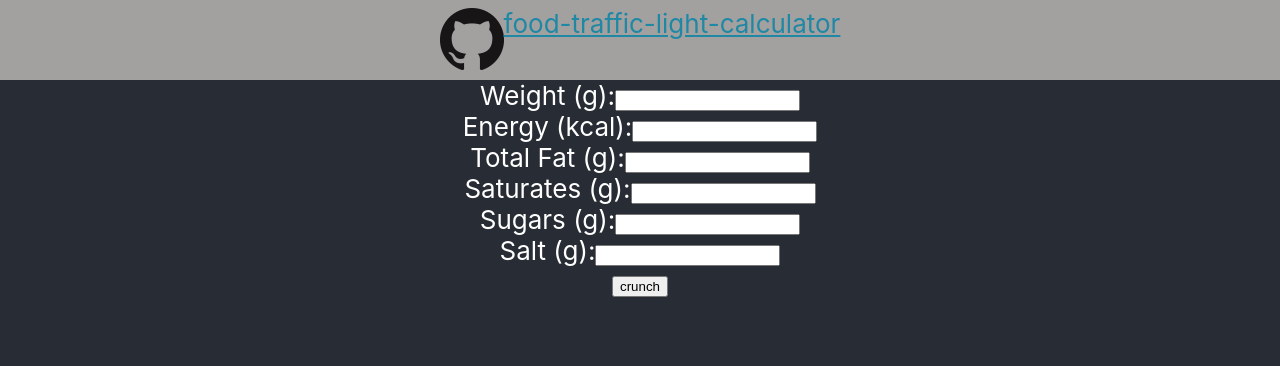
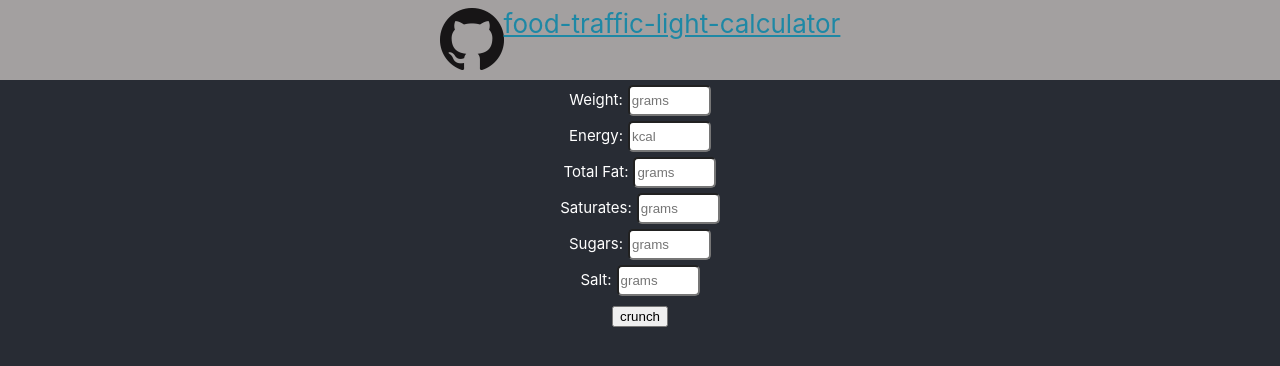
Before and after one commit to ReadyPlayer2/food-traffic-light-calculator, a React (Create React App) app: page / in a window 1280 px wide. Shown: the top 366 px of the page. Built offline with nearby package versions, Linux system fonts and the light colour scheme.

Commit message:
simplified css logic + improved input fields + ui tweaks

```diff
--- a/src/App.css
+++ b/src/App.css
@@ -30,6 +30,33 @@
 .green {
   color: white;
   background-color: green;
+}
+
+.orange {
+  color: white;
+  background-color: orange;
+}
+
+.red {
+  color: white;
+  background-color: red;
+}
+
+.white {
+  color: black;
+  background-color: white;
+}
+
+.traffic-light-container {
+  padding: 0;
+  margin: 0;
+  list-style: none;
+
+  display: flex;
+  justify-content: center;
+}
+
+li {
   padding: 5px;
   margin-top: 5px;
   border-top-left-radius: 20px;
@@ -40,53 +67,15 @@
   text-align: center;
 }
 
-.orange {
-  color: white;
-  background-color: orange;
-
-  padding: 5px;
-  margin-top: 5px;
-  border-top-left-radius: 20px;
-  border-top-right-radius: 20px;
-
-  line-height: 50px;
+label {
+  line-height: 25px;
   font-size: 15px;
   text-align: center;
 }
 
-.red {
-  color: white;
-  background-color: red;
-
-  padding: 5px;
-  margin-top: 5px;
-  border-top-left-radius: 20px;
-  border-top-right-radius: 20px;
-
-  line-height: 50px;
-  font-size: 15px;
-  text-align: center;
+input[type="number"] {
+  margin-left: 5px;
+  border-radius: 5px;
+  width: 75px;
+  height: 25px;
 }
-
-.white {
-  color: black;
-  background-color: white;
-
-  padding: 5px;
-  margin-top: 5px;
-  border-top-left-radius: 20px;
-  border-top-right-radius: 20px;
-
-  line-height: 50px;
-  font-size: 15px;
-  text-align: center;
-}
-
-.traffic-light-container {
-  padding: 0;
-  margin: 0;
-  list-style: none;
-
-  display: flex;
-  justify-content: space-around;
-}
--- a/src/App.js
+++ b/src/App.js
@@ -139,33 +139,33 @@ class App extends Component {
         <div className='App-content'>
           <form onSubmit={this.handleSubmit}>
             <label>
-              Weight (g):
-              <input type="text" name="weight" onChange={this.handleChange} />
+              Weight:
+              <input type="number" name="weight" onChange={this.handleChange} min='0.0' placeholder='grams'/>
             </label>
             <br></br>
             <label>
-              Energy (kcal):
-              <input type="text" name="energy" onChange={this.handleChange} />
+              Energy:
+              <input type="number" name="energy" onChange={this.handleChange} min='0.0' placeholder='kcal'/>
             </label>
             <br></br>
             <label>
-              Total Fat (g):
-              <input type="text" name="fat" onChange={this.handleChange} />
+              Total Fat:
+              <input type="number" name="fat" onChange={this.handleChange} min='0.0' placeholder='grams'/>
             </label>
             <br></br>
             <label>
-              Saturates (g):
-              <input type="text" name="saturates" onChange={this.handleChange} />
+              Saturates:
+              <input type="number" name="saturates" onChange={this.handleChange} min='0.0' placeholder='grams'/>
             </label>
             <br></br>
             <label>
-              Sugars (g):
-              <input type="text" name="sugars" onChange={this.handleChange} />
+              Sugars:
+              <input type="number" name="sugars" onChange={this.handleChange} min='0.0' placeholder='grams'/>
             </label>
             <br></br>
             <label>
-              Salt (g):
-              <input type="text" name="salt" onChange={this.handleChange} />
+              Salt:
+              <input type="number" name="salt" onChange={this.handleChange} min='0.0' placeholder='grams'/>
             </label>
             <br></br>
             <input type="submit" value="crunch" />
```
